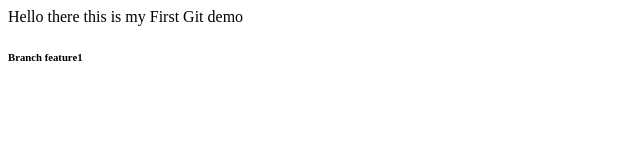
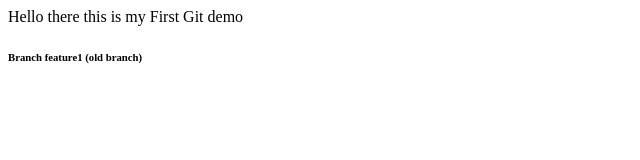
Before and after one commit to manjunathbhavi04/Git-Demo, a plain HTML site: page index.html in a window 1280 px wide. Shown: the full height of the page, 0-640 px from the left. Drawn offline with Linux system fonts and the light colour scheme.

Commit message:
add old branch to index.html

```diff
--- a/index.html
+++ b/index.html
@@ -1,2 +1,2 @@
 <p>Hello there this is my First Git demo</p>
-<h6>Branch feature1</h6>
+<h6>Branch feature1 (old branch)</h6>
```
